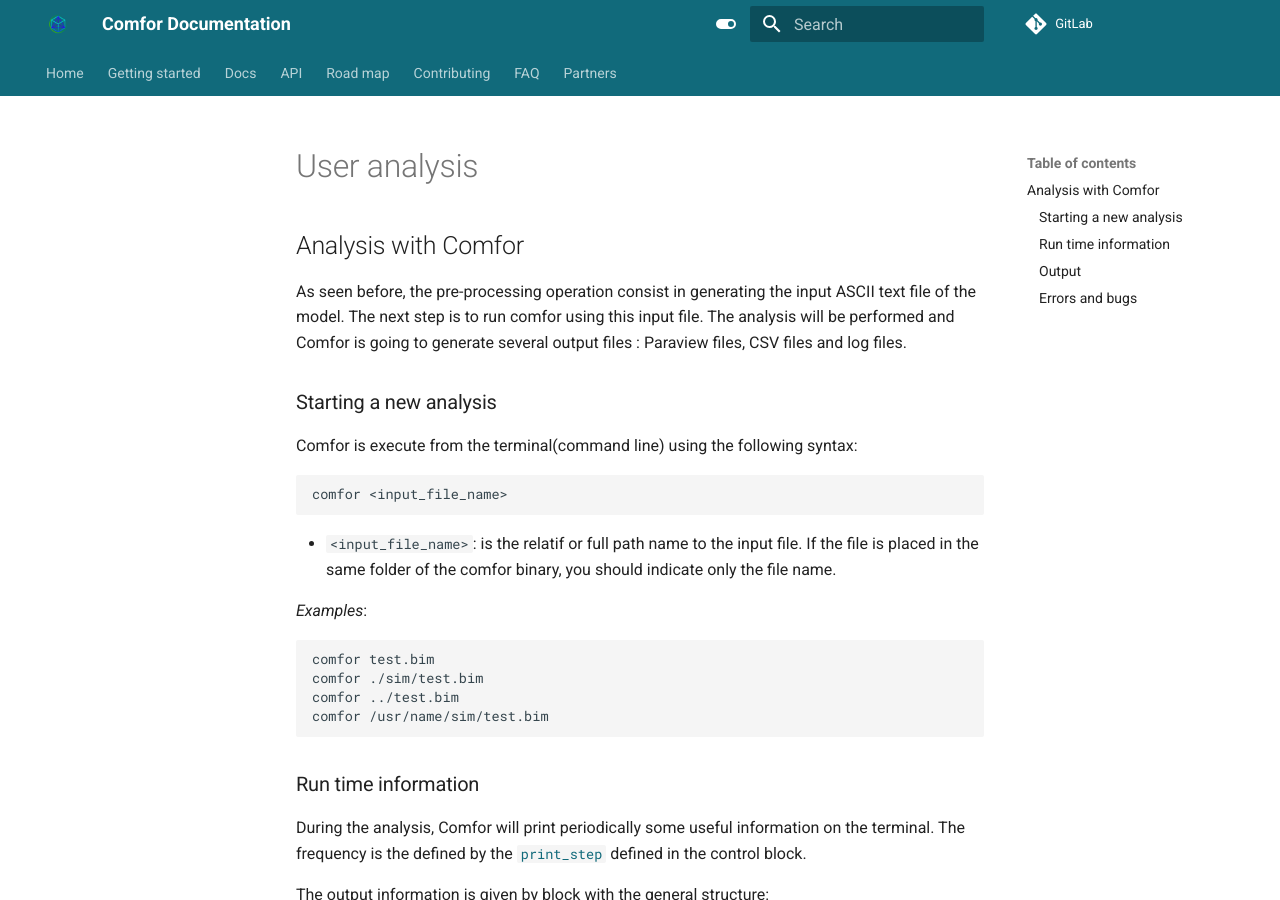
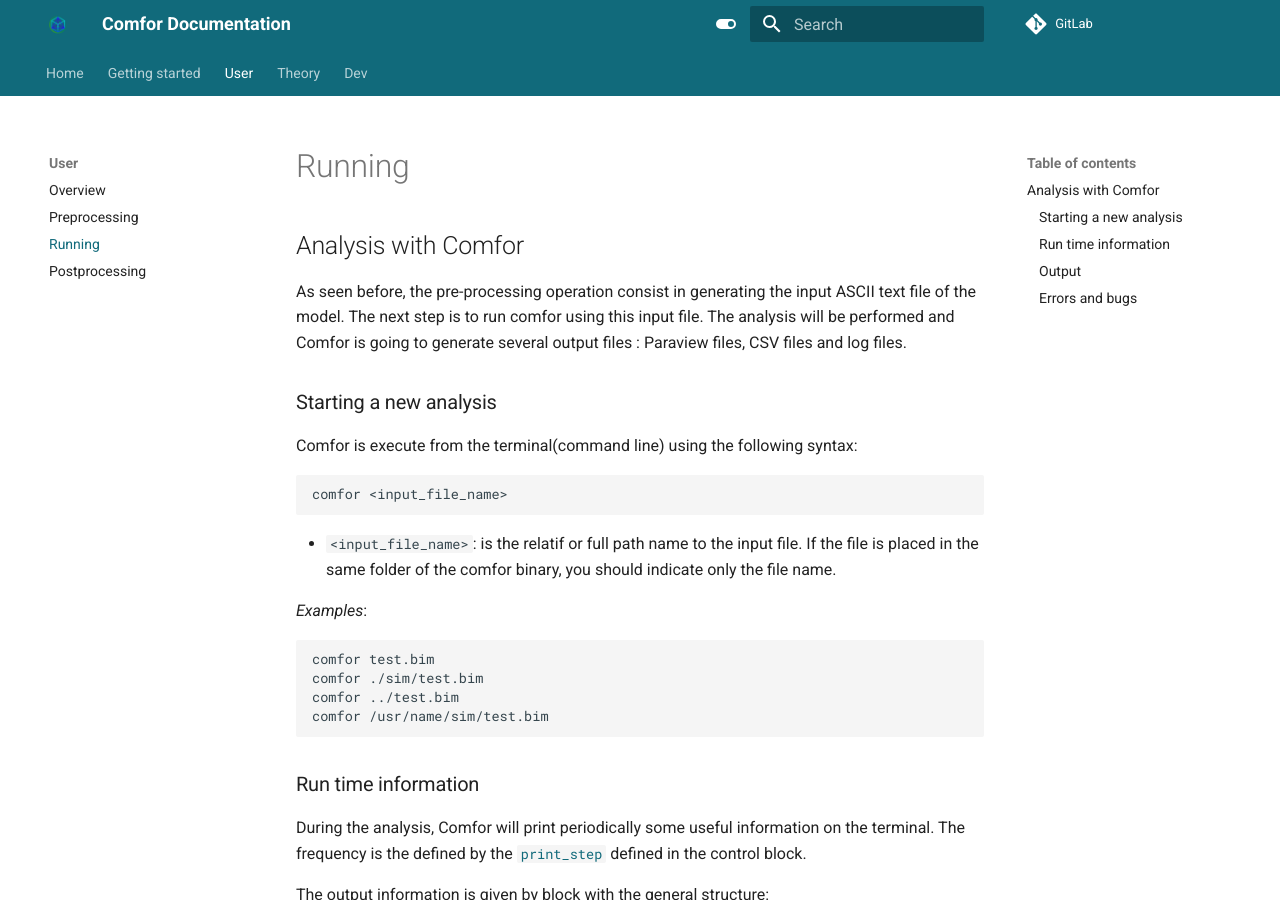
Before and after one commit to innovamics/comfor-doc, an MkDocs documentation site: the page built from docs/user/user_analysis.md, in a window 1280 px wide and 900 px high. Built offline with MkDocs 1.6.1 and Material for MkDocs 9.7.7, drawn with Linux system fonts in a browser that asks for light colours; nearby versions of some CDN libraries; comment, search, counter and statistics services are not loaded; some of the changed text lies outside the part shown.

Commit message:
Initial navigation
- configuration file has been formated

```diff
--- a/mkdocs.yml
+++ b/mkdocs.yml
@@ -8,105 +8,76 @@
 docs_dir: docs
 
 nav:
-  - 'Home':
-    - 'Welcome': index.md
-#    - 'Quick Start': overview/quick_starter_guide.md
-#    - 'Downloads': overview/download_page.md
-  - 'Getting started':
-     - 'Quick Start': overview/quick_starter_guide.md
-     - 'Downloads': overview/download_page.md
-     - 'Tutorial': index.md
-#    - 'Overview': user/user_overview.md
-#    - 'Pre-processing': user/user_preprocessing.md
-#    - 'Analysis': user/user_analysis.md
-#    - 'Post-processing': user/user_postprocessing.md
-  - 'Docs':
-    - 'Overview': theory/theory_overview.md
-    - 'Continuum Mechanics': theory/continuum_mechanics.md
-    - 'Composite Materials': theory/materials/composite_materials.md
-    - 'Materials overview': theory/materials/materials_overview.md
-    - 'Solvers': theory/solvers/solvers_overview.md
-  - 'API':
-    - 'Overview': developer/dev_overview.md
-    - 'Using git': developer/dev_git.md
-    - 'Modularity': developer/dev_mod.md
-  - 'Road map':
-    - 'Test': index.md
-  - 'Contributing':
-    - 'Test': index.md
-  - 'FAQ':
-    - 'Test': index.md
-  - 'Partners':
-    - 'Test': index.md
+  - "Home":
+      - "Welcome": index.md
+  - "Getting started":
+      - "Quick Start": overview/quick_starter_guide.md
+      - "Downloads": overview/download_page.md
+  #     - 'Tutorial': index.md
+  - "User":
+      - "Overview": user/user_overview.md
+      - "Preprocessing": user/user_preprocessing.md
+      - "Running": user/user_analysis.md
+      - "Postprocessing": user/user_postprocessing.md
+  - "Theory":
+      - "Overview": theory/theory_overview.md
+      - "Continuum Mechanics": theory/continuum_mechanics.md
+      - "Composite Materials": theory/materials/composite_materials.md
+      - "Materials overview": theory/materials/materials_overview.md
+      - "Solvers": theory/solvers/solvers_overview.md
+  - "Dev":
+      - "Using git": developer/dev_git.md
 
 theme:
-
   name: material
-
-  logo: assets/img/apple-touch-icon-72x72.png
+  logo: assets/img/apple-touch-icon-114x114.png
   favicon: assets/img/apple-touch-icon-72x72.png
-
   analytics:
-    gtag: 'G-7CEE34RD0F'
-
-  language: en                                      # Select here your language: en, fr, ...
-
+    gtag: "G-7CEE34RD0F"
+  language: en
   font:
     text: Roboto
     code: Roboto Mono
-
   palette:
-
-    - media: "(prefers-color-scheme: light)"        # Automatic gestion of user's preferences
-
-      scheme: default                               # Light theme
-
+    - media: "(prefers-color-scheme: light)" # Automatic gestion of user's preferences
+      scheme: default # Light theme
       primary: custom
       accent: custom
       default: custom
       typeset: custom
-
-      toggle:                                       # Theme changing button
-        icon: material/toggle-switch                # Theme changing button style
+      toggle: # Theme changing button
+        icon: material/toggle-switch # Theme changing button style
         name: Dark
-
-
-    - media: "(prefers-color-scheme: dark)"         # Automatic gestion of user's preferences
-
-      scheme: slate                                 # Dark theme
-
+    - media: "(prefers-color-scheme: dark)" # Automatic gestion of user's preferences
+      scheme: slate # Dark theme
       primary: custom
       accent: custom
       default: custom
       typeset: custom
-
-      toggle:                                       # Theme changing button
-        icon: material/toggle-switch-off-outline    # Theme changing button style
+      toggle: # Theme changing button
+        icon: material/toggle-switch-off-outline # Theme changing button style
         name: Light
   features:
-      - navigation.footer
-      - navigation.tabs
-
-
+    - navigation.footer
+    - navigation.tabs
 
 markdown_extensions:
-    - toc:
-        permalink: "#"
-        baselevel: 2
-        separator: "_"
-    - attr_list
-    - footnotes
-    - fenced_code
-    - def_list
-    - admonition #"attention", "caution", "danger", "error", "hint", "important", "note", "tip", "warning", "admonition"
-    - pymdownx.arithmatex:        # LaTeX syntax
-        generic: true
-    - pymdownx.emoji:             # :smile: :heart: :thumbsup:
-        emoji_index: !!python/name:material.extensions.emoji.twemoji
-        emoji_generator: !!python/name:material.extensions.emoji.to_svg
-    - pymdownx.tasklist          # - [X] item
-    - pymdownx.tabbed             # === "Tab 1"
-    #- pymdownx.superfences
+  - toc:
+      permalink: "#"
+      baselevel: 2
+      separator: "_"
+  - attr_list
+  - footnotes
+  - fenced_code
+  - def_list
+  - admonition #"attention", "caution", "danger", "error", "hint", "important", "note", "tip", "warning", "admonition"
+  - pymdownx.arithmatex: # LaTeX syntax
+      generic: true
+  - pymdownx.emoji: # :smile: :heart: :thumbsup:
+      emoji_index: !!python/name:material.extensions.emoji.twemoji
+      emoji_generator: !!python/name:material.extensions.emoji.to_svg
+  - pymdownx.tasklist # - [X] item
+  - pymdownx.tabbed # === "Tab 1"
 
 plugins:
   - search
@@ -117,7 +88,7 @@
 
 extra_javascript:
   - https://polyfill.io/v3/polyfill.min.js?features=es6
-  - https://cdn.jsdelivr.net/npm/mathjax@3/es5/tex-mml-chtml.js   # Math ajax
+  - https://cdn.jsdelivr.net/npm/mathjax@3/es5/tex-mml-chtml.js # Math ajax
   - https://cdn.jsdelivr.net/npm/chart.js@3.2.0/dist/chart.min.js # chart.js
   - assets/js/xy_graphs.js
   - assets/js/table_rtd.js
@@ -129,8 +100,3 @@
   - assets/css/custom_colors.css
   - assets/css/background.css
   - assets/css/home_page.css
-
-
-  # See https://www.mkdocs.org/user-guide/configuration/
-  # pip install pymdown-extensions
-  # pip install --upgrade mkdocs-material
```
